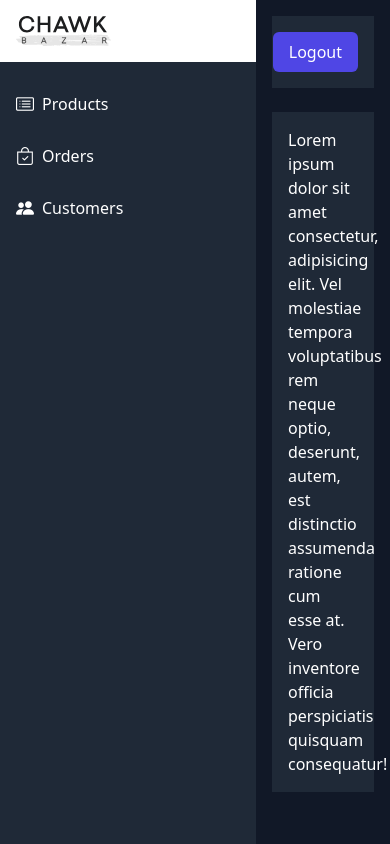
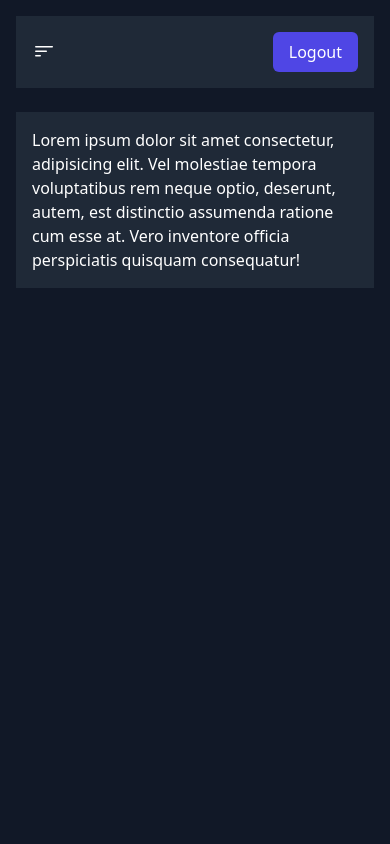
Before and after one commit to geektalent1010/full-stack-chawkbazar, a React (Create React App) app in the folder client/: page /dashboard/products in a window 390 px wide. Built offline with nearby package versions, Linux system fonts and the light colour scheme; sample sign-in values are in the browser's storage.

Commit message:
make dashboard responsive

```diff
--- a/client/src/components/AdminNav.js
+++ b/client/src/components/AdminNav.js
@@ -1,8 +1,9 @@
 import {Link} from "react-router-dom"
-const AdminNav = () => {
+const AdminNav = ({openSidebar}) => {
     return(
-     <nav className="fixed left-64 top-4 right-0 mx-4">
-      <div className="bg-gray-800 w-full flex justify-end p-4">
+     <nav className="fixed left-0 sm:left-64 top-4 right-0 mx-4">
+      <div className="bg-gray-800 w-full flex justify-between sm:justify-end items-center p-4">
+      <i class="bi bi-filter-left text-white text-2xl cursor-pointer sm:hidden block" onClick={openSidebar}></i>
        <Link to="/" className="py-2 px-4 bg-indigo-600 text-white rounded-md capitalize">logout</Link>
       </div>
      </nav>
--- a/client/src/components/Sidebar.js
+++ b/client/src/components/Sidebar.js
@@ -1,7 +1,8 @@
 import {Link} from "react-router-dom"
-const Sidebar = () => {
+const Sidebar = ({side, closeSidebar}) => {
     return(
-        <div className="fixed top-0 left-0 w-64 h-screen bg-gray-800">
+        <div className={`fixed top-0 ${side} sm:left-0 w-64 h-screen bg-gray-800 z-10 transition-all`}>
+            <i class="bi bi-x-lg absolute top-4 right-4 sm:hidden block cursor-pointer text-lg" onClick={closeSidebar}></i>
             <div className="bg-white p-4">
                 <img src="/logo.svg" alt="logo" />
             </div>
--- a/client/src/screens/dashboard/Products.js
+++ b/client/src/screens/dashboard/Products.js
@@ -1,16 +1,9 @@
-import AdminNav from "../../components/AdminNav";
-import Sidebar from "../../components/Sidebar";
+import Wrapper from "./Wrapper"
 const Products = () => {
     return(
-        <>
-        <Sidebar />
-        <AdminNav />
-        <section className="ml-64 bg-gray-900 min-h-screen pt-28 px-4">
-         <div className="bg-gray-800 text-white p-4">
-             Lorem ipsum dolor sit amet consectetur, adipisicing elit. Vel molestiae tempora voluptatibus rem neque optio, deserunt, autem, est distinctio assumenda ratione cum esse at. Vero inventore officia perspiciatis quisquam consequatur!
-         </div>
-        </section>
-        </>
+       <Wrapper>
+           Lorem ipsum dolor sit amet consectetur, adipisicing elit. Vel molestiae tempora voluptatibus rem neque optio, deserunt, autem, est distinctio assumenda ratione cum esse at. Vero inventore officia perspiciatis quisquam consequatur!
+       </Wrapper>
     )
 }
 export default Products;
--- /dev/null
+++ b/client/src/screens/dashboard/Wrapper.js
@@ -0,0 +1,24 @@
+import {useState} from "react"
+import AdminNav from "../../components/AdminNav";
+import Sidebar from "../../components/Sidebar";
+const Wrapper = ({children}) => {
+    const [side, setSide] = useState('-left-64')
+    const openSidebar = () => {
+        setSide("left-0");
+    }
+    const closeSidebar = () => {
+        setSide('-left-64');
+    }
+    return(
+        <>
+        <Sidebar side={side} closeSidebar={closeSidebar} />
+        <AdminNav openSidebar={openSidebar} />
+        <section className="ml-0 sm:ml-64 bg-gray-900 min-h-screen pt-28 px-4">
+         <div className="bg-gray-800 text-white p-4">
+             {children}
+         </div>
+        </section>
+        </>
+    )
+}
+export default Wrapper;
```
